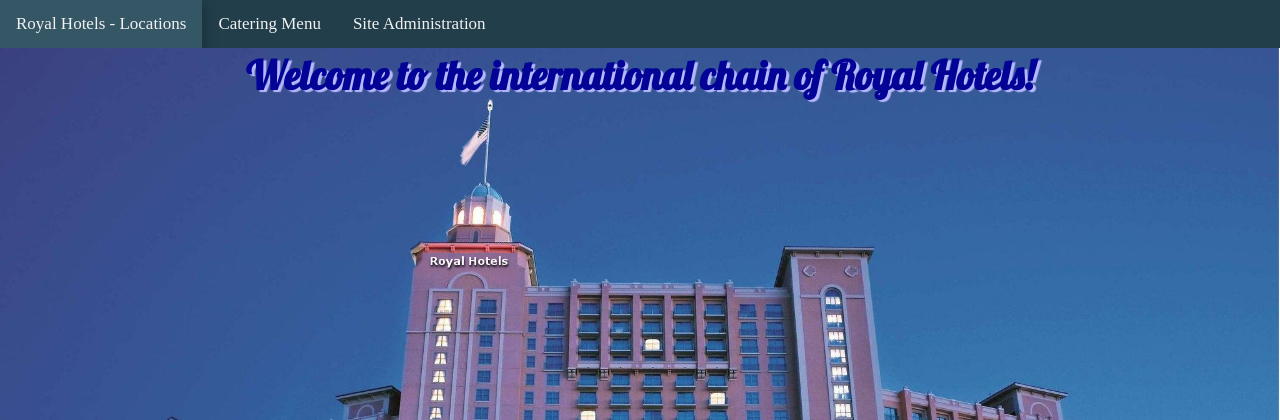
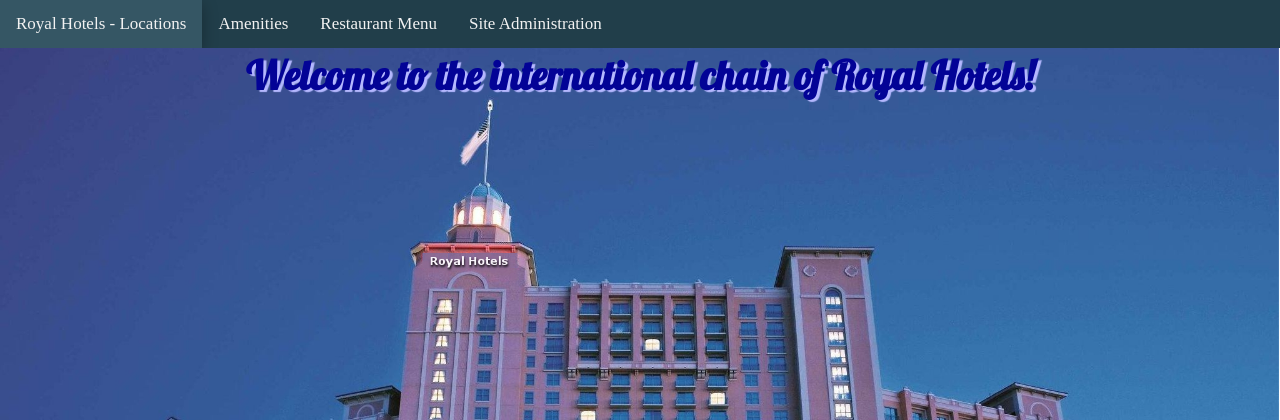
Before and after one commit to MyraReeves/DjangoProject1, a Django app: page / in a window 1280 px wide. Shown: the top 420 px of the page. Run offline with Django 5.2, Linux system fonts and the light colour scheme; parts of the project's set-up code (start-up, migrations or seed data) failed here and were passed over.

Commit message:
Adds urls to links

```diff
--- a/src/mainapp/templates/navbar.html
+++ b/src/mainapp/templates/navbar.html
@@ -2,6 +2,7 @@
 
 <ul class="topnav">
     <li><a href="#">Royal Hotels - Locations</a></li>
-    <li><a href="#">Catering Menu</a></li>
-    <li><a href="#">Site Administration</a></li>
+    <li><a href="{% url 'amenities' %}">Amenities</a></li>
+    <li><a href="{% url 'menu' %}">Restaurant Menu</a></li>
+    <li><a href="{% url 'admin_console' %}">Site Administration</a></li>
 </ul>
```
